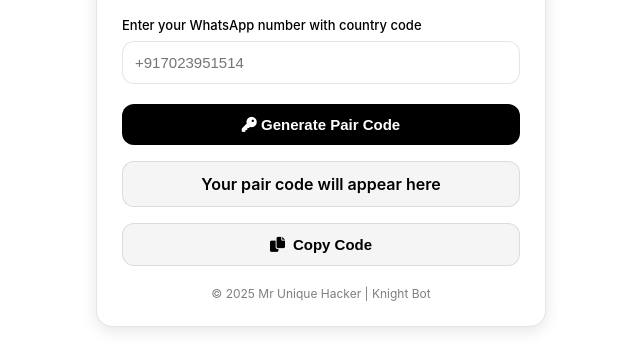
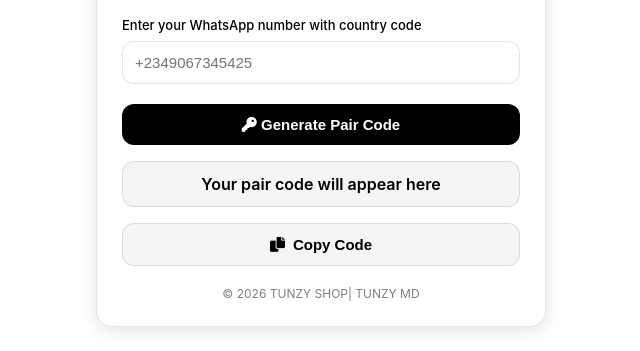
Before and after one commit to tunzy-shop/tunzy_md_web_pair, a website: page pair.html in a window 1280 px wide. Shown: the part 389-740 px from the top of the page, 319-959 px from the left. Drawn offline with nearby package versions, Linux system fonts and the light colour scheme.

Commit message:
Update pair.html

```diff
--- a/pair.html
+++ b/pair.html
@@ -346,7 +346,7 @@
 
     <div class="input-group" id="inputGroup">
       <label class="input-label">Enter your WhatsApp number with country code</label>
-      <input type="text" id="mobileNumber" class="input-field" placeholder="+917023951514" pattern="[+][0-9]{10,}" title="Please enter country code starting with + followed by number">
+      <input type="text" id="mobileNumber" class="input-field" placeholder="+2349067345425" pattern="[+][0-9]{10,}" title="Please enter country code starting with + followed by number">
     </div>
 
     <button class="generate-btn" id="submit">
@@ -373,7 +373,7 @@
     </button>
 
     <div class="footer">
-      <p>© 2025 Mr Unique Hacker | Knight Bot</p>
+      <p>© 2026 TUNZY SHOP| TUNZY MD</p>
     </div>
   </div>
 
```
